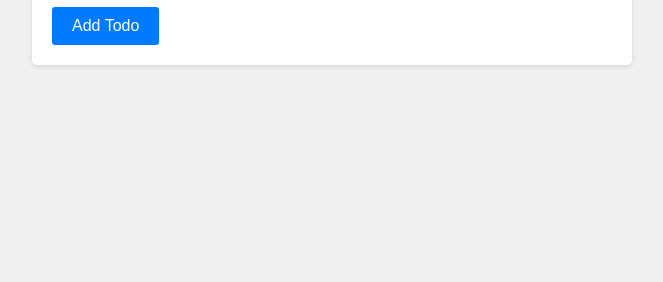
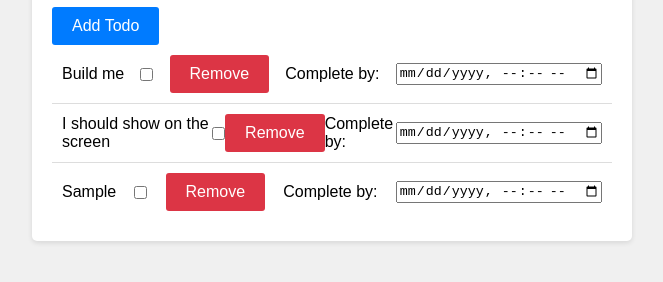
Before and after one commit to tzoltie/js-dom-state-practice, a plain HTML site: page index.html in a window 1280 px wide. Both pictures are taken after typing "Sample" into the empty fields and a click on the button "Add Todo". Shown: the part 150-432 px from the top of the page, without its empty margins (308-971 px from the left). Drawn offline with Linux system fonts and the light colour scheme.

Commit message:
dateTime_added

```diff
--- a/index.html
+++ b/index.html
@@ -12,7 +12,9 @@
         <h1>Todo List</h1>
         <input type="text" id="todo-input" placeholder="Enter a new todo">
         <button id="add-todo">Add Todo</button>
-        <ul id="todo-list"></ul>
+        <ul id="todo-list">
+            <li>Build me</li>
+        </ul>
     </div>
 </body>
 </html>
--- a/index.js
+++ b/index.js
@@ -0,0 +1,83 @@
+const toDoInput = document.querySelector('#todo-input')
+const button = document.querySelector('#add-todo')
+const toDoListElement = document.querySelector('#todo-list')
+
+const todoList = [
+    { title: 'Build me', isCompleted: false},
+    { title: 'I should show on the screen', isCompleted: false}
+]
+
+button.addEventListener('click', addToDo)
+
+function addToDo() {
+    const newToDo = {
+        title: toDoInput.value,
+        isCompleted: false
+    }
+
+    todoList.push(newToDo)
+    toDoInput.value = ''
+
+    // <li>Build me <input type="checkbox"/><li>
+    const toDoElement = document.createElement('li')
+    toDoElement.innerText = newToDo.title
+    toDoListElement.append(toDoElement)
+
+    render()
+}
+
+function removeToDo(index) {
+
+    todoList.splice(index, 1)
+    render()
+}
+
+function setCompleted(index) {
+
+    todoList[index].isCompleted = !todoList[index].isCompleted
+    // this this is a modified if statement that set the statement, to the opposite
+    render()
+}
+
+function setPriority() {
+
+    todoList
+}
+
+function render() {
+    toDoListElement.innerHTML = ''
+    todoList.forEach((toDoItem, index) => {
+
+
+        const toDoElement = document.createElement('li')
+
+        const checkbox = document.createElement('input')
+        checkbox.type = 'checkbox'
+        checkbox.checked = toDoItem.isCompleted
+        checkbox.addEventListener('change', () => {})
+
+        const removeBtn = document.createElement('button')
+        removeBtn.innerText = 'Remove'
+        removeBtn.classList.add('remove')
+        removeBtn.addEventListener('click', () => removeToDo(index))
+
+
+
+        const dateTimeInput = document.createElement('input')
+        dateTimeInput.type = 'datetime-local'
+        dateTimeInput.id = 'date'
+        const dateTimeLabel = document.createElement('label')
+        dateTimeLabel.setAttribute('for', 'date')
+        dateTimeLabel.innerText = 'Complete by:'
+
+
+        toDoElement.innerText = toDoItem.title
+        toDoElement.append(checkbox)
+        toDoElement.append(removeBtn)
+        toDoElement.append(dateTimeLabel)
+        toDoElement.append(dateTimeInput)
+        toDoListElement.append(toDoElement)
+    })
+}
+
+render()
```
